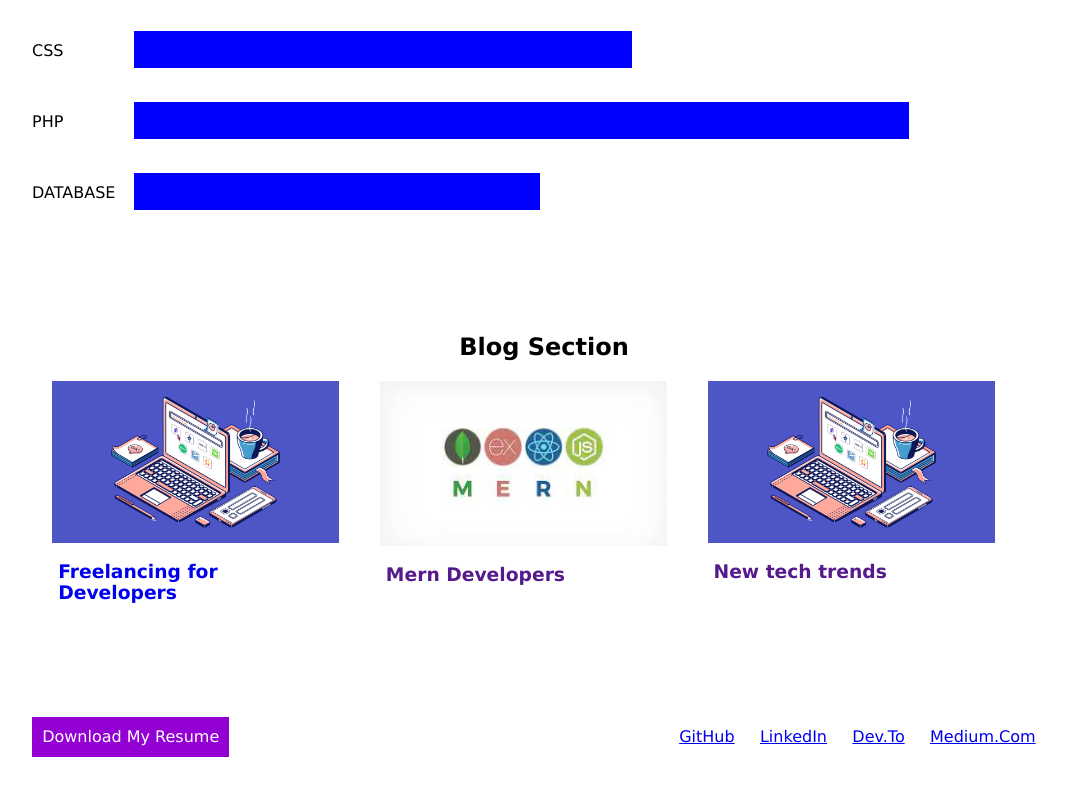
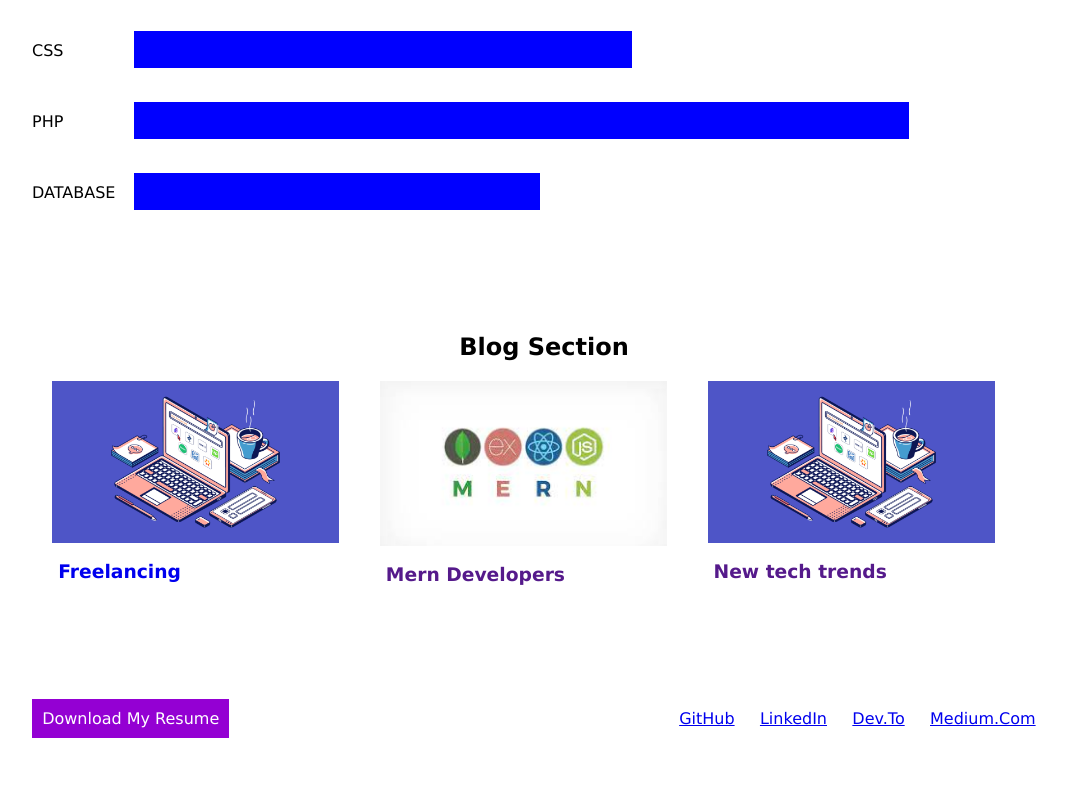
Before and after one commit to prathapkammeta/portfolio.github.io, a plain HTML site: page index.html in a window 1280 px wide. Shown: the part 1328-2124 px from the top of the page, without its empty margins (96-1163 px from the left). Drawn offline with Linux system fonts and the light colour scheme.

Commit message:
project updated
project updated

```diff
--- a/index.html
+++ b/index.html
@@ -151,7 +151,7 @@
             <a href="#">
             <div class="col-3">
                 <img src="images/blogs/image.png" alt="" class="img-responsive">
-                <h3 class="blog-title">Freelancing for Developers</h3>
+                <h3 class="blog-title">Freelancing </h3>
             </div>
         </a>
             <a href="">
```
